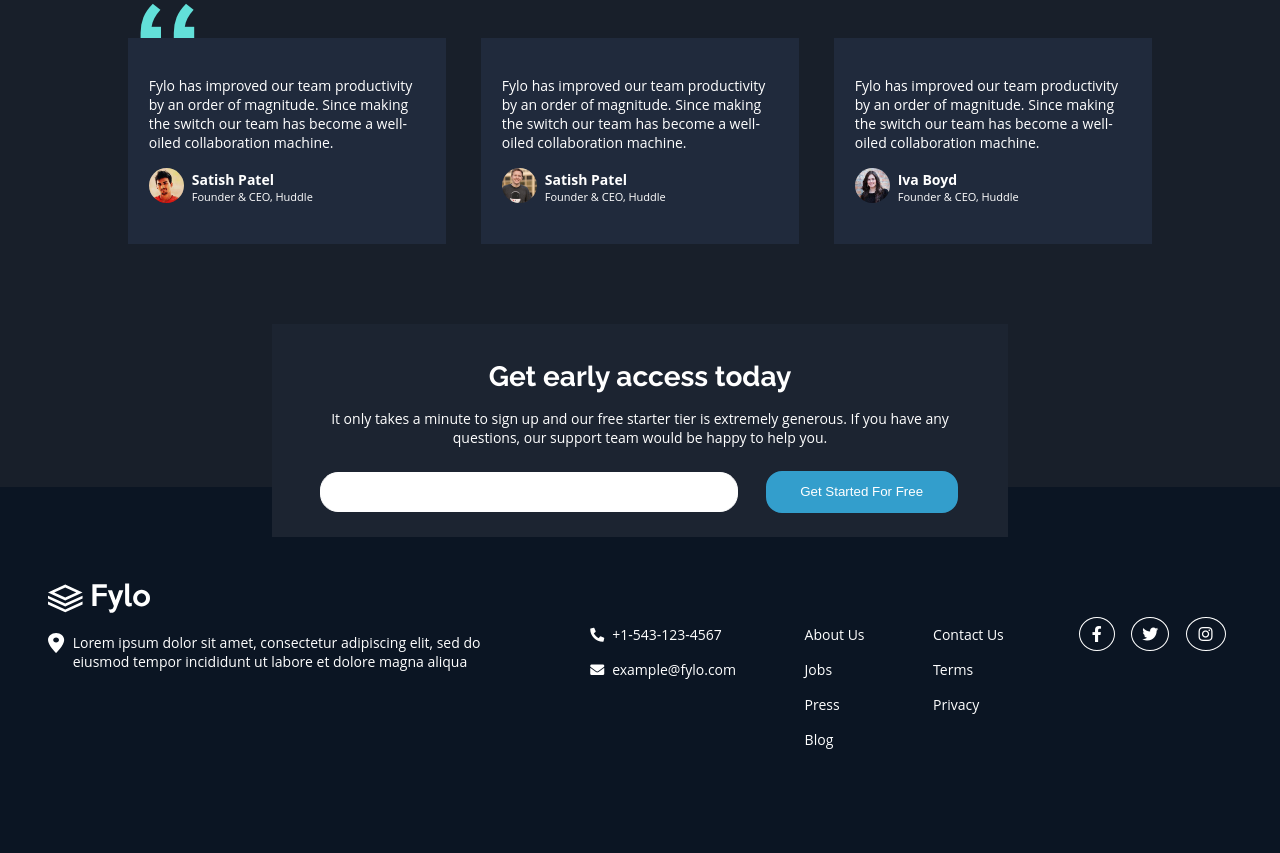
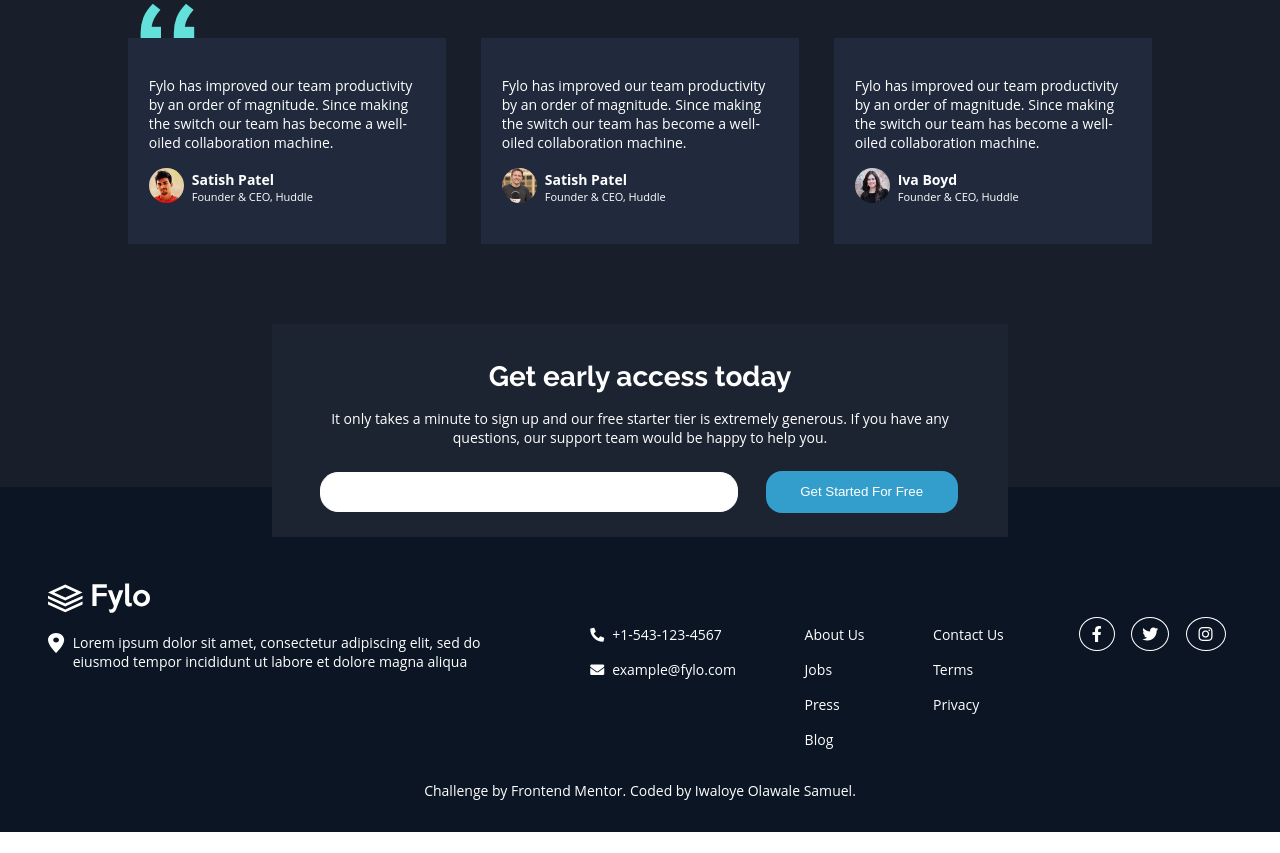
Before and after one commit to iwa-temmy/iwa-temmy.github.io, a plain HTML site: page index.html in a window 1280 px wide. Shown: the part 1733-2586 px from the top of the page. After the commit the page ends 2565 px from the top, so only its background shows below. Drawn offline with nearby package versions, Linux system fonts and the light colour scheme; a web font is replaced by a local one.

Commit message:
added my name to the footer

```diff
--- a/css/style.css
+++ b/css/style.css
@@ -338,7 +338,7 @@ form button:hover {
 footer {
     background-color: hsl(216, 53%, 9%);
     color: hsl(0, 0%, 100%);
-    padding: 6rem 3rem;
+    padding: 6rem  3rem 2rem 3rem;
 }
 
 .about {
@@ -387,6 +387,9 @@ footer a{
 .fa-twitter {
     padding-left: 10px;
     padding-right: 10px;
+}
+.attribution{
+    padding-top: 1.5rem;
 }
 
 @media(max-width: 475px) {
--- a/index.html
+++ b/index.html
@@ -205,11 +205,11 @@
         </span>
       </div>
     </div>
-    <!--
-    <p class="attribution">
+
+    <p class="attribution center">
       Challenge by <a href="https://www.frontendmentor.io?ref=challenge" target="_blank">Frontend Mentor</a>.
-      Coded by <a href="#">Your Name Here</a>.
-    </p> -->
+      Coded by <a href="#">Iwaloye Olawale Samuel</a>.
+    </p>
   </footer>
   <!--footer ends here-->
 
```
